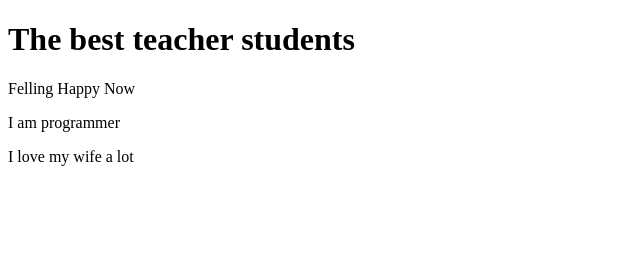
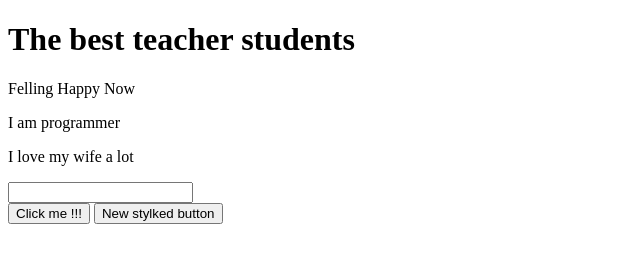
Before and after one commit to RHN007/website-withJM-first, a plain HTML site: page index.html in a window 1280 px wide. Shown: the whole page, without its empty margins (0-640 px from the left). Drawn offline with Linux system fonts and the light colour scheme.

Commit message:
finally sending

```diff
--- a/index.html
+++ b/index.html
@@ -10,6 +10,13 @@
     <h1>The best teacher students</h1>
     <p>Felling Happy Now</p>
     <p>I am programmer</p>
+
     <p>I love my wife a lot</p>
+
+    <input type="text" />
+    <br />
+    <button>Click me !!!</button>
+
+    <button>New stylked button</button>
   </body>
 </html>
```
